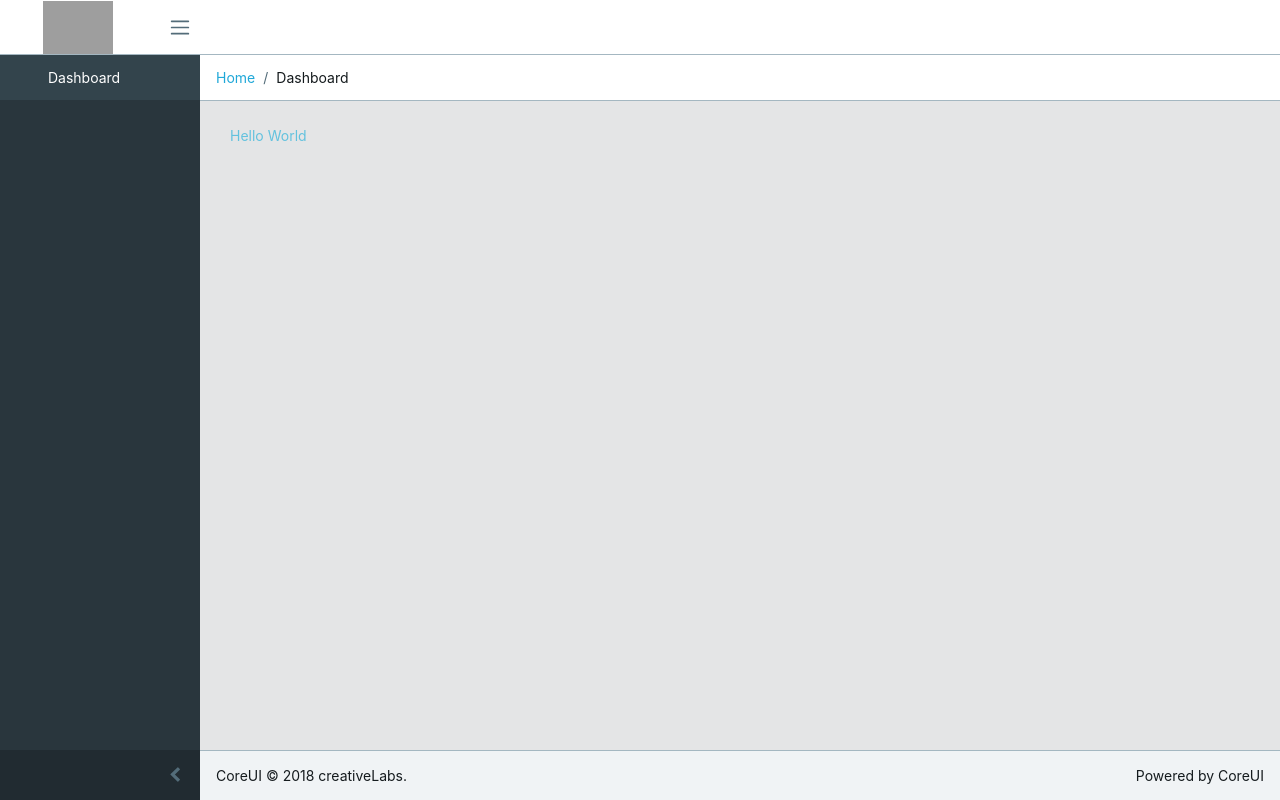
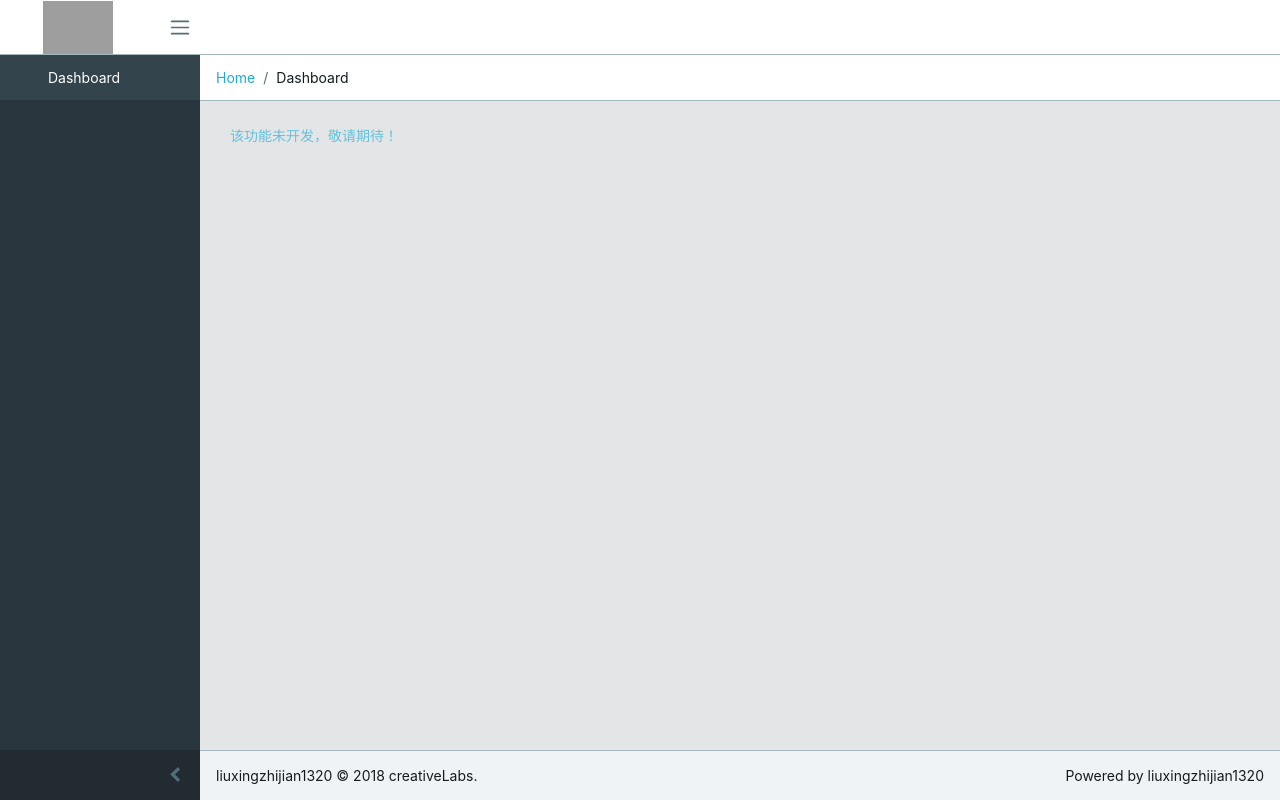
Before and after one commit to liuxingzhijian1320/vue-coreui-admin, a Vue app in the folder Vue_Starter/: page /#/dashboard in a window 1280 px wide. Built offline with nearby package versions, Linux system fonts and the light colour scheme; grey boxes are pictures that could not be loaded.

Commit message:
模板的修改

```diff
--- a/Vue_Starter/src/_nav.js
+++ b/Vue_Starter/src/_nav.js
@@ -1,9 +1,8 @@
+//full.vue 中使用  左侧边栏
 export default {
-  items: [
-    {
-      name: 'Dashboard',
-      url: '/dashboard',
-      icon: 'icon-speedometer'
-    }
-  ]
-}
+    items: [{
+        name: 'Dashboard',
+        url: '/dashboard',
+        icon: 'icon-speedometer',
+    }, ],
+};
--- a/Vue_Starter/src/components/Aside.vue
+++ b/Vue_Starter/src/components/Aside.vue
@@ -6,6 +6,6 @@
 
 <script>
 export default {
-  name: 'c-aside'
-}
+  name: 'c-aside',
+};
 </script>
--- a/Vue_Starter/src/components/Breadcrumb.vue
+++ b/Vue_Starter/src/components/Breadcrumb.vue
@@ -1,6 +1,6 @@
 <template>
   <ol class="breadcrumb">
-    <li class="breadcrumb-item" v-for="(item, index) in list">
+    <li class="breadcrumb-item" v-for="(item, index) in list" :key="index">
       <span class="active" v-if="isLast(index)">{{ showName(item) }}</span>
       <router-link :to="item" v-else>{{ showName(item) }}</router-link>
     </li>
@@ -13,22 +13,22 @@ export default {
     list: {
       type: Array,
       required: true,
-      default: () => []
-    }
+      default: () => [],
+    },
   },
   methods: {
-    isLast (index) {
-      return index === this.list.length - 1
+    isLast(index) {
+      return index === this.list.length - 1;
     },
-    showName (item) {
+    showName(item) {
       if (item.meta && item.meta.label) {
-        item = item.meta && item.meta.label
+        item = item.meta && item.meta.label;
       }
       if (item.name) {
-        item = item.name
+        item = item.name;
       }
-      return item
-    }
-  }
-}
+      return item;
+    },
+  },
+};
 </script>
--- a/Vue_Starter/src/components/Footer.vue
+++ b/Vue_Starter/src/components/Footer.vue
@@ -1,7 +1,7 @@
 <template>
   <footer class="app-footer">
-    <span>CoreUI &copy; 2018 creativeLabs.</span>
-    <span class="ml-auto">Powered by CoreUI</span>
+    <span>liuxingzhijian1320 &copy; 2018 creativeLabs.</span>
+    <span class="ml-auto">Powered by liuxingzhijian1320</span>
   </footer>
 </template>
 <script>
--- a/Vue_Starter/src/main.js
+++ b/Vue_Starter/src/main.js
@@ -1,18 +1,15 @@
-// The Vue build version to load with the `import` command
-// (runtime-only or standalone) has been set in webpack.base.conf with an alias.
-import Vue from 'vue'
-import BootstrapVue from 'bootstrap-vue'
-import App from './App'
-import router from './router'
+import Vue from 'vue';
+import BootstrapVue from 'bootstrap-vue';
+import App from './App';
+import router from './router';
 
-Vue.use(BootstrapVue)
+Vue.use(BootstrapVue);
 
-/* eslint-disable no-new */
 new Vue({
-  el: '#app',
-  router,
-  template: '<App/>',
-  components: {
-    App
-  }
-})
+    el: '#app',
+    router,
+    template: '<App/>',
+    components: {
+        App,
+    },
+});
--- a/Vue_Starter/src/router/index.js
+++ b/Vue_Starter/src/router/index.js
@@ -2,17 +2,19 @@ import Vue from 'vue';
 import Router from 'vue-router';
 
 // Containers
-import Full from 'src/containers/Full';
+const Full = resolve =>
+    import ('src/containers/Full');
 
 // Views
-import Dashboard from 'src/views/Dashboard';
+const Dashboard = resolve =>
+    import ('src/views/Dashboard');
 
 Vue.use(Router);
 
-export default new Router({
+const router = new Router({
     mode: 'hash',
     linkActiveClass: 'open active',
-    scrollBehavior: () => ({ y: 0 }),
+    scrollBehavior: () => ({ y: 0 }), //因为admin的项目，不需要保留滚动位置
     routes: [{
         path: '/',
         redirect: '/dashboard',
@@ -22,6 +24,20 @@ export default new Router({
             path: 'dashboard',
             name: 'Dashboard',
             component: Dashboard,
+            meta: {
+                title: '首页',
+            },
         }, ],
     }, ],
 });
+
+// 路由变化
+router.afterEach(function(to) {
+    if (to.meta && to.meta.title) {
+        //console.info(to.meta.title)
+        document.title = to.meta.title;
+    }
+    // store.commit('closeModal');
+});
+
+export default router;
--- a/Vue_Starter/src/views/Dashboard.vue
+++ b/Vue_Starter/src/views/Dashboard.vue
@@ -1,11 +1,11 @@
 <template>
   <div class="animated fadeIn">
-    <p class="text-info">Hello World</p>
+    <p class="text-info">该功能未开发，敬请期待！</p>
   </div>
 </template>
 
 <script>
 export default {
-  name: 'dashboard'
-}
+  name: 'dashboard',
+};
 </script>
```
Also changed, not shown: Vue_Starter/src/components/index.js (+8 -16 lines), Vue_Starter/src/containers/Full.vue (+9 -0 lines), Vue_Starter/src/components/Header/Header.vue (renamed from Vue_Starter/src/components/Header.vue), 1 other file (tests, documents, lock files or other folders).
